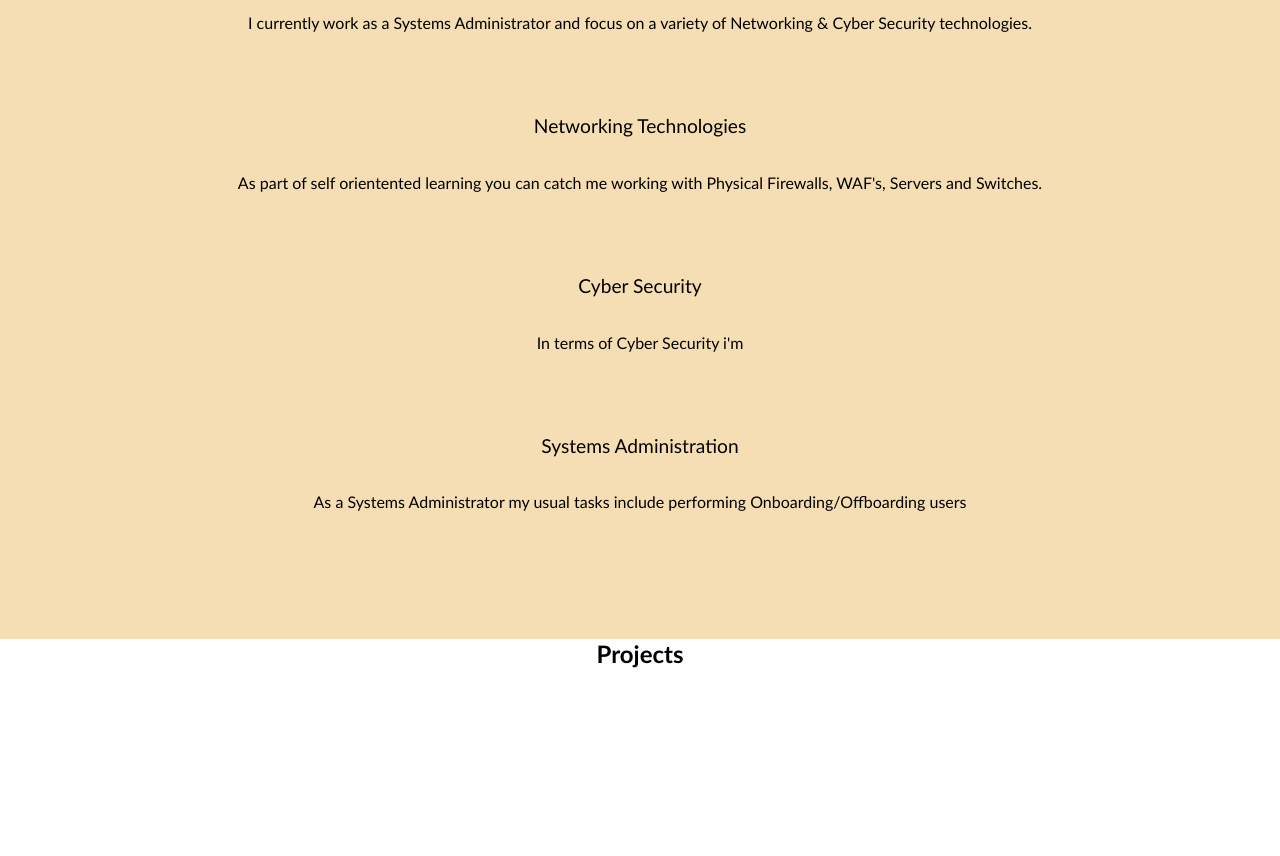
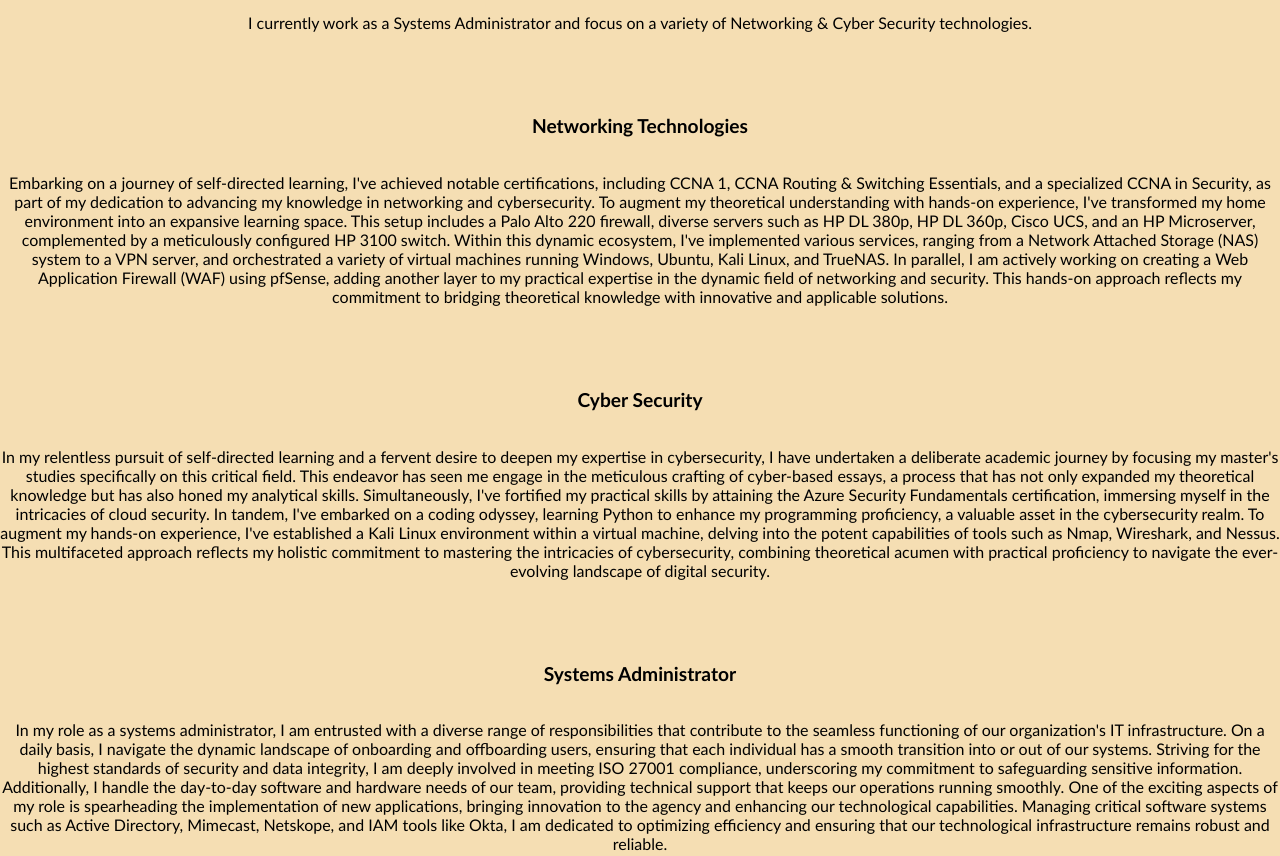
Before and after one commit to Krineshs/Website, a plain HTML site: page index.html in a window 1280 px wide. Shown: the part 948-1804 px from the top of the page. Before the commit the page ends 1616 px from the top, so only its background shows below. Drawn offline with Linux system fonts and the light colour scheme.

Commit message:
Update index.html

```diff
--- a/index.html
+++ b/index.html
@@ -35,17 +35,21 @@
             <span style="font-weight:normal"> I currently work as a Systems Administrator and focus on a variety of Networking & Cyber Security technologies.</span>
         </h3>
         <ul class="bullet-list">
-            <p>Networking Technologies</p>
+            <p><b>Networking Technologies</b></p>
             <h3>
-            <span style="font-weight:normal"> As part of self orientented learning you can catch me working with Physical Firewalls, WAF's, Servers and Switches.</span>
+            <span style="font-weight:normal">
+                Embarking on a journey of self-directed learning, I've achieved notable certifications, including CCNA 1, CCNA Routing & Switching Essentials, and a specialized CCNA in Security, as part of my dedication to advancing my knowledge in networking and cybersecurity. To augment my theoretical understanding with hands-on experience, I've transformed my home environment into an expansive learning space. This setup includes a Palo Alto 220 firewall, diverse servers such as HP DL 380p, HP DL 360p, Cisco UCS, and an HP Microserver, complemented by a meticulously configured HP 3100 switch. Within this dynamic ecosystem, I've implemented various services, ranging from a Network Attached Storage (NAS) system to a VPN server, and orchestrated a variety of virtual machines running Windows, Ubuntu, Kali Linux, and TrueNAS. In parallel, I am actively working on creating a Web Application Firewall (WAF) using pfSense, adding another layer to my practical expertise in the dynamic field of networking and security. This hands-on approach reflects my commitment to bridging theoretical knowledge with innovative and applicable solutions.
+                </span>
             </h3>
-            <p>Cyber Security</p>
+            <p><b>Cyber Security</b></p>
             <h3>
-                <span style="font-weight:normal"> In terms of Cyber Security i'm</span>
+                <span style="font-weight:normal">
+                    In my relentless pursuit of self-directed learning and a fervent desire to deepen my expertise in cybersecurity, I have undertaken a deliberate academic journey by focusing my master's studies specifically on this critical field. This endeavor has seen me engage in the meticulous crafting of cyber-based essays, a process that has not only expanded my theoretical knowledge but has also honed my analytical skills. Simultaneously, I've fortified my practical skills by attaining the Azure Security Fundamentals certification, immersing myself in the intricacies of cloud security. In tandem, I've embarked on a coding odyssey, learning Python to enhance my programming proficiency, a valuable asset in the cybersecurity realm. To augment my hands-on experience, I've established a Kali Linux environment within a virtual machine, delving into the potent capabilities of tools such as Nmap, Wireshark, and Nessus. This multifaceted approach reflects my holistic commitment to mastering the intricacies of cybersecurity, combining theoretical acumen with practical proficiency to navigate the ever-evolving landscape of digital security.</span>
             </h3>
-            <p>Systems Administration</p>
+            <p><b>Systems Administrator</b></p>
             <h3>
-                <span style="font-weight:normal"> As a Systems Administrator my usual tasks include performing Onboarding/Offboarding users </span>
+                <span style="font-weight:normal">
+                    In my role as a systems administrator, I am entrusted with a diverse range of responsibilities that contribute to the seamless functioning of our organization's IT infrastructure. On a daily basis, I navigate the dynamic landscape of onboarding and offboarding users, ensuring that each individual has a smooth transition into or out of our systems. Striving for the highest standards of security and data integrity, I am deeply involved in meeting ISO 27001 compliance, underscoring my commitment to safeguarding sensitive information. Additionally, I handle the day-to-day software and hardware needs of our team, providing technical support that keeps our operations running smoothly. One of the exciting aspects of my role is spearheading the implementation of new applications, bringing innovation to the agency and enhancing our technological capabilities. Managing critical software systems such as Active Directory, Mimecast, Netskope, and IAM tools like Okta, I am dedicated to optimizing efficiency and ensuring that our technological infrastructure remains robust and reliable. </span>
             </h3>
         </ul>
     </div>
```
